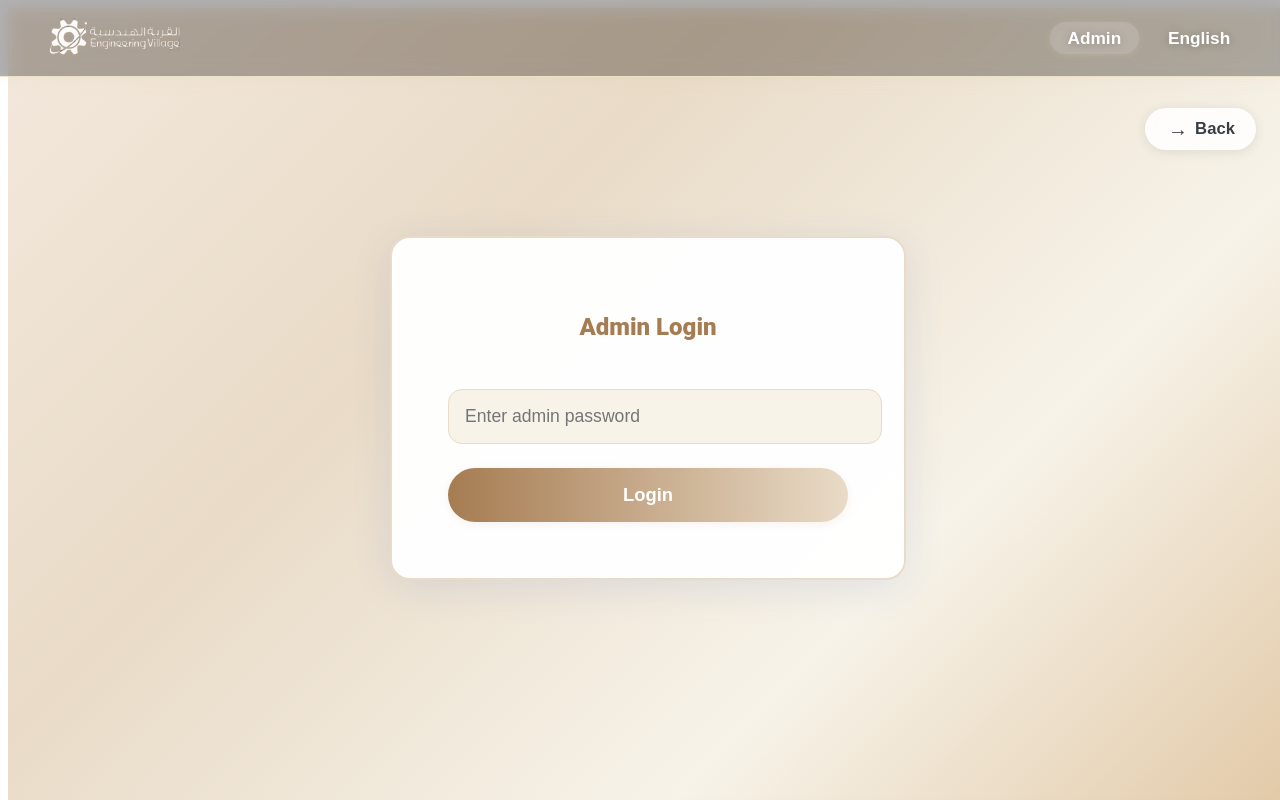
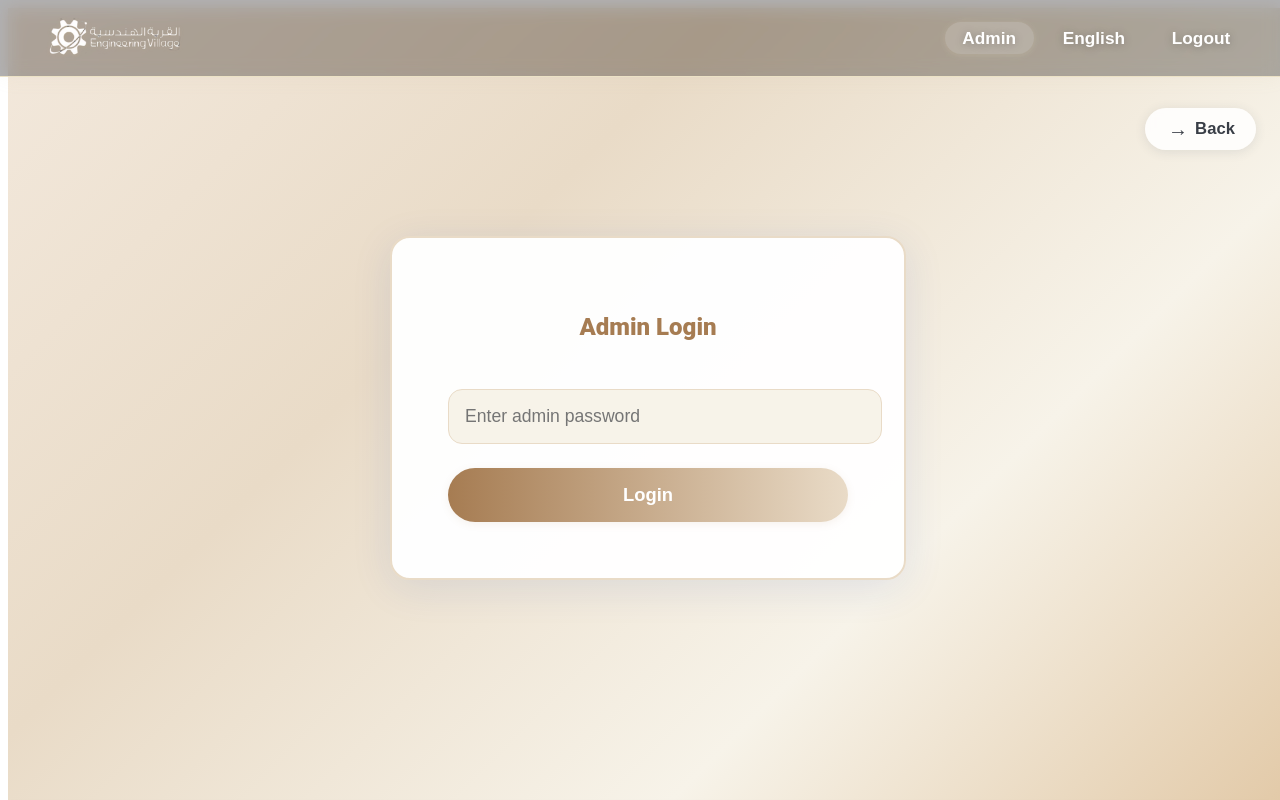
Before and after one commit to alaamoosa1122/FeedBackV, a React (Create React App) app in the folder Client/: page /admin/login in a window 1280 px wide. Shown: the top 800 px of the page. Built offline with nearby package versions, Linux system fonts and the light colour scheme; sample sign-in values are in the browser's storage.

Commit message:
Update your-file with new changes

```diff
--- a/Client/src/App.js
+++ b/Client/src/App.js
@@ -18,6 +18,7 @@ function RequireAdmin({ children }) {
   }
   return children;
 }
+
 
 const App = () => {
   const user = useSelector((state) => state.users.user);
--- a/Client/src/Components/AdminLogin.js
+++ b/Client/src/Components/AdminLogin.js
@@ -1,6 +1,7 @@
 import React, { useState } from "react";
 import { useNavigate } from "react-router-dom";
 import { useLanguage } from '../Store/LanguageContext';
+import { useLocation } from "react-router-dom";
 
 const ADMIN_PASSWORD = "admin123";
 
@@ -11,12 +12,22 @@ const AdminLogin = () => {
   const navigate = useNavigate();
   const { lang } = useLanguage();
 
+
+const location = useLocation();
+
+{location.state && location.state.from && (
+  <div style={{ color: "#b11", marginBottom: 18 }}>
+    الرجاء تسجيل الدخول لمتابعة الوصول للصفحة المطلوبة
+  </div>
+)}
 const handleSubmit = (e) => {
   e.preventDefault();
   if (password === ADMIN_PASSWORD) {
     localStorage.setItem("isAdmin", "true");
     setLoggedIn(true);
     setError("");
+    // انتقل تلقائياً لصفحة التعديل مثلاً، أو أي صفحة إدارية
+    navigate('/admin/feedback');
   } else {
     setError("Incorrect password");
   }
--- a/Client/src/Components/AdminViewFeedback.js
+++ b/Client/src/Components/AdminViewFeedback.js
@@ -17,6 +17,13 @@ const AdminViewFeedback = () => {
   const [search, setSearch] = useState("");
   const [openGroups, setOpenGroups] = useState({});
   const [eventsList, setEventsList] = useState([]);
+
+  // حماية الصفحة - فقط إذا موجود isAdmin = true في localStorage
+  useEffect(() => {
+    if (localStorage.getItem('isAdmin') !== 'true') {
+      navigate('/admin/login');
+    }
+  }, [navigate])
 
   useEffect(() => {
     fetch('http://localhost:3001/events')
--- a/Client/src/Components/Header.js
+++ b/Client/src/Components/Header.js
@@ -17,13 +17,22 @@ const Header = () => {
   const location = useLocation();
   const isRTL = lang === "ar";
 
-  // يرجع true إذا المسار الحالي هو نفس رابط التبويب
+  // تحقق إن الأدمن مسجل دخول
+  const isAdmin = localStorage.getItem("isAdmin") === "true";
+
+  // تسجيل الخروج
+  const handleLogout = () => {
+    localStorage.removeItem("isAdmin");
+    navigate("/admin/login");
+  };
+
+  // يستخدم لتحديد التبويب النشط
   const isActive = (pathname) => location.pathname === pathname;
 
   // تغيير اللغة
   const toggleLang = () => setLang(lang === 'en' ? 'ar' : 'en');
 
-  // عنوان الصفحة الحالي
+  // عنوان الصفحة الحالي (للاستخدام مستقبلاً)
   const pageTitle =
     titles[location.pathname]
       ? titles[location.pathname][lang]
@@ -48,7 +57,6 @@ const Header = () => {
         transition: "background 0.25s"
       }}
     >
-      {/* حاوية الداخلية: تعطي حدود للمحتوى ومسافة جانبية */}
       <div
         style={{
           maxWidth: 1220,
@@ -86,14 +94,6 @@ const Header = () => {
           />
         </div>
 
-        {/* (اختياري) العنوان في المنتصف أو بجانب الشعار
-        <span style={{
-          color: "#fff", fontWeight: 900, fontSize: "1.22rem", letterSpacing: "1px"
-        }}>
-          {pageTitle}
-        </span>
-        */}
-
         {/* التبويبات */}
         <nav style={{
           display: 'flex',
@@ -112,13 +112,21 @@ const Header = () => {
             label={lang === "ar" ? 'عربي' : 'English'}
             onClick={toggleLang}
           />
+          {/* زر تسجيل الخروج للأدمن فقط */}
+          {isAdmin && (
+            <NavTab
+              active={false}
+              label={lang === "ar" ? "تسجيل الخروج" : "Logout"}
+              onClick={handleLogout}
+            />
+          )}
         </nav>
       </div>
     </header>
   );
 };
 
-// مكون الزر بشكل تابع/رابط، بنص أبيض في كل الحالات
+// مكون زر/تاب
 function NavTab({ label, active, onClick }) {
   const baseColor = "#fff";
   const baseBg = active ? "rgba(245,245,245,0.18)" : "transparent";
--- a/package.json
+++ b/package.json
@@ -5,6 +5,7 @@
     "react-dom": "^19.1.0",
     "react-hook-form": "^7.61.1",
     "react-icons": "^5.5.0",
+    "react-scripts": "^5.0.1",
     "yup": "^1.6.1"
   }
 }
```
Also changed, not shown: Client/src/Components/Footer.js (+1 -7 lines), 1 other file (tests, documents, lock files or other folders). Lines whose indentation alone changed are shown as unchanged.
